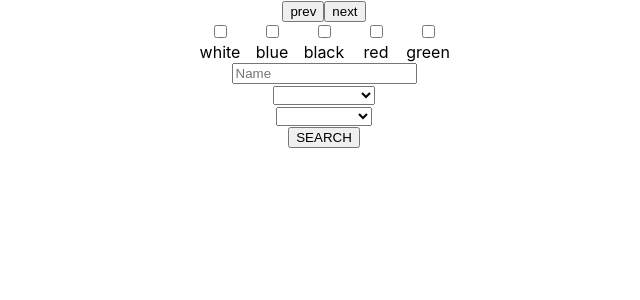
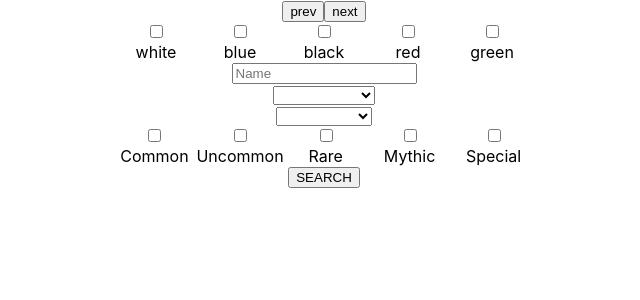
Before and after one commit to midhorner/MTGSearch, a React (Create React App) app: page / in a window 1280 px wide. Shown: the top 300 px of the page, without its empty margins (316-956 px from the left). Built offline with nearby package versions, Linux system fonts and the light colour scheme.

Commit message:
color, land, rarity checkboxes functional

```diff
--- a/src/MTG.js
+++ b/src/MTG.js
@@ -1,9 +1,11 @@
 import React, { Component } from "react";
 import { Cards } from "./components/searchFilters/cards";
 import { CardType } from "./components/searchFilters/cardType";
-import { Colors } from "./components/searchFilters/colors";
+import { Colors } from "./components/searchFilters/colorCheckBoxes";
 import { FormatType } from "./components/searchFilters/formatType";
+import { LandTypes } from "./components/searchFilters/landTypeCheckBoxes";
 import { NameInput } from "./components/searchFilters/nameInput";
+import { Rarities } from "./components/searchFilters/rarityCheckBoxes";
 import { Stuff } from "./props";
 
 class MTG extends Component {
@@ -14,8 +16,9 @@ class MTG extends Component {
       cards: [],
       pageNumber: 1,
       buttonDisabled: false,
-      colorsBool: new Array(Stuff.colorChoices.length).fill(false),
-      raritiesBool: new Array(Stuff.rarityChoices.length).fill(false),
+      colorsBool: this.boolArray(Stuff.colorChoices),
+      landTypesBool: this.boolArray(Stuff.landTypeChoices),
+      raritiesBool: this.boolArray(Stuff.rarityChoices),
       cardType: " ",
       formatType: " ",
       name: "",
@@ -23,6 +26,10 @@ class MTG extends Component {
       orderType: "asc",
     };
   }
+
+  boolArray = (choiceArray) => {
+    return new Array(choiceArray.length).fill(false);
+  };
 
   loadCards = async () => {
     const response = await fetch(
@@ -65,7 +72,19 @@ class MTG extends Component {
     this.setState({ colorsBool: newVals });
   };
 
-  handleOnCardChange = (e) => {
+  handleOnLandTypeChange = (index) => {
+    let newVals = [...this.state.landTypesBool];
+    newVals[index] = !this.state.landTypesBool[index];
+    this.setState({ landTypesBool: newVals });
+  };
+
+  handleOnRarityChange = (index) => {
+    let newVals = [...this.state.raritiesBool];
+    newVals[index] = !this.state.raritiesBool[index];
+    this.setState({ raritiesBool: newVals });
+  };
+
+  handleOnCardTypeChange = (e) => {
     this.setState({ cardType: e.target.value });
     setTimeout(() => {
       console.log(this.state.cardType);
@@ -89,6 +108,26 @@ class MTG extends Component {
         let colorsString = `&colors=${colorsArray.toString()}`;
         this.setState({
           baseUrl: this.state.baseUrl + colorsString,
+        });
+      }
+      const raritiesArray = Stuff.rarityChoices.filter((rarity, index) => {
+        return this.state.raritiesBool[index] === true ? rarity : null;
+      });
+      if (raritiesArray.length !== 0) {
+        let raritiesString = `&rarity=${raritiesArray.toString()}`;
+        this.setState({
+          baseUrl: this.state.baseUrl + raritiesString,
+        });
+      }
+      const landTypesArray = Stuff.landTypeChoices.filter((type, index) => {
+        return this.state.landTypesBool[index] === true ? type : null;
+      });
+      if (landTypesArray.length !== 0) {
+        let landTypesString = `&subtypes=${landTypesArray.toString()}`;
+        landTypesString = landTypesString.split(",").join("|");
+        console.log(landTypesString);
+        this.setState({
+          baseUrl: this.state.baseUrl + landTypesString,
         });
       }
       if (this.state.name.length !== 0) {
@@ -130,7 +169,7 @@ class MTG extends Component {
         <Colors
           colorChoices={Stuff.colorChoices}
           colorsBool={this.state.colorsBool}
-          handleOnChange={this.handleOnColorChange}
+          handleOnColorChange={this.handleOnColorChange}
         />
         <NameInput
           value={this.state.name}
@@ -143,13 +182,24 @@ class MTG extends Component {
         />
         <CardType
           cardType={this.state.cardType}
-          handleOnCardChange={this.handleOnCardChange}
+          handleOnCardTypeChange={this.handleOnCardTypeChange}
           cardTypes={Stuff.cardTypes}
+        />
+        <LandTypes
+          reveal={this.state.cardType}
+          landTypeChoices={Stuff.landTypeChoices}
+          landTypesBool={this.state.landTypesBool}
+          handleOnLandTypeChange={this.handleOnLandTypeChange}
         />
         <FormatType
           formatType={this.state.formatType}
           handleOnFormatChange={this.handleOnFormatChange}
           formatTypes={Stuff.formatTypes}
+        />
+        <Rarities
+          rarityChoices={Stuff.rarityChoices}
+          raritiesBool={this.state.raritiesBool}
+          handleOnRarityChange={this.handleOnRarityChange}
         />
         <div>
           <button onClick={this.search} disabled={this.state.buttonDisabled}>
--- a/src/components/searchFilters/cardType.js
+++ b/src/components/searchFilters/cardType.js
@@ -1,7 +1,7 @@
 export const CardType = (props) => {
   return (
     <div>
-      <select value={props.cardType} onChange={props.handleOnCardChange}>
+      <select value={props.cardType} onChange={props.handleOnCardTypeChange}>
         {props.cardTypes.map((type) => {
           return (
             <option key={type} value={type}>
--- a/src/components/searchFilters/colors.js
+++ b/src/components/searchFilters/colorCheckBoxes.js
@@ -1,4 +1,4 @@
-export const Colors = ({ colorChoices, colorsBool, handleOnChange }) => {
+export const Colors = ({ colorChoices, colorsBool, handleOnColorChange }) => {
   return (
     <ul style={list}>
       {colorChoices.map((color, index) => {
@@ -11,7 +11,7 @@ export const Colors = ({ colorChoices, colorsBool, handleOnChange }) => {
                 name={color}
                 value={color}
                 checked={colorsBool[index]}
-                onChange={() => handleOnChange(index)}
+                onChange={() => handleOnColorChange(index)}
               />
             </li>
             <label htmlFor={`custom-${index}`}>{color}</label>
@@ -30,5 +30,5 @@ const list = {
 };
 
 const item = {
-  padding: "0 1em",
+  padding: "0 2em",
 };
--- /dev/null
+++ b/src/components/searchFilters/landTypeCheckBoxes.js
@@ -0,0 +1,42 @@
+export const LandTypes = ({
+  reveal,
+  landTypeChoices,
+  landTypesBool,
+  handleOnLandTypeChange,
+}) => {
+  if (reveal === "Land") {
+    return (
+      <ul style={list}>
+        {landTypeChoices.map((type, index) => {
+          return (
+            <div key={index}>
+              <li style={item}>
+                <input
+                  type="checkbox"
+                  id={`custom-${index}`}
+                  name={type}
+                  value={type}
+                  checked={landTypesBool[index]}
+                  onChange={() => handleOnLandTypeChange(index)}
+                />
+              </li>
+              <label htmlFor={`custom-${index}`}>{type}</label>
+            </div>
+          );
+        })}
+      </ul>
+    );
+  }
+  return <></>;
+};
+
+const list = {
+  display: "inline-flex",
+  listStyle: "none",
+  margin: "auto",
+  padding: 0,
+};
+
+const item = {
+  padding: "0 2em",
+};
--- /dev/null
+++ b/src/components/searchFilters/rarityCheckBoxes.js
@@ -0,0 +1,40 @@
+export const Rarities = ({
+  rarityChoices,
+  raritiesBool,
+  handleOnRarityChange,
+}) => {
+  return (
+    <ul style={list}>
+      {rarityChoices.map((rarity, index) => {
+        return (
+          <div key={index}>
+            <li style={item}>
+              <input
+                type="checkbox"
+                id={`custom-${index}`}
+                name={rarity}
+                value={rarity}
+                checked={raritiesBool[index]}
+                onChange={() => handleOnRarityChange(index)}
+              />
+            </li>
+            <label htmlFor={`custom-${index}`}>
+              {rarity.includes("+") ? rarity.split("+").join(" ") : rarity}
+            </label>
+          </div>
+        );
+      })}
+    </ul>
+  );
+};
+
+const list = {
+  display: "inline-flex",
+  listStyle: "none",
+  margin: "auto",
+  padding: 0,
+};
+
+const item = {
+  padding: "0 2em",
+};
--- a/src/props.js
+++ b/src/props.js
@@ -23,13 +23,6 @@ export const Stuff = {
     "Standard",
     "Vintage",
   ],
-  rarityChoices: [
-    "Common",
-    "Uncommon",
-    "Rare",
-    "Mythic",
-    "Rare",
-    "Special",
-    "Basic+Land",
-  ],
+  landTypeChoices: ["Plains", "Island", "Swamp", "Mountain", "Forest"],
+  rarityChoices: ["Common", "Uncommon", "Rare", "Mythic", "Special"],
 };
```
